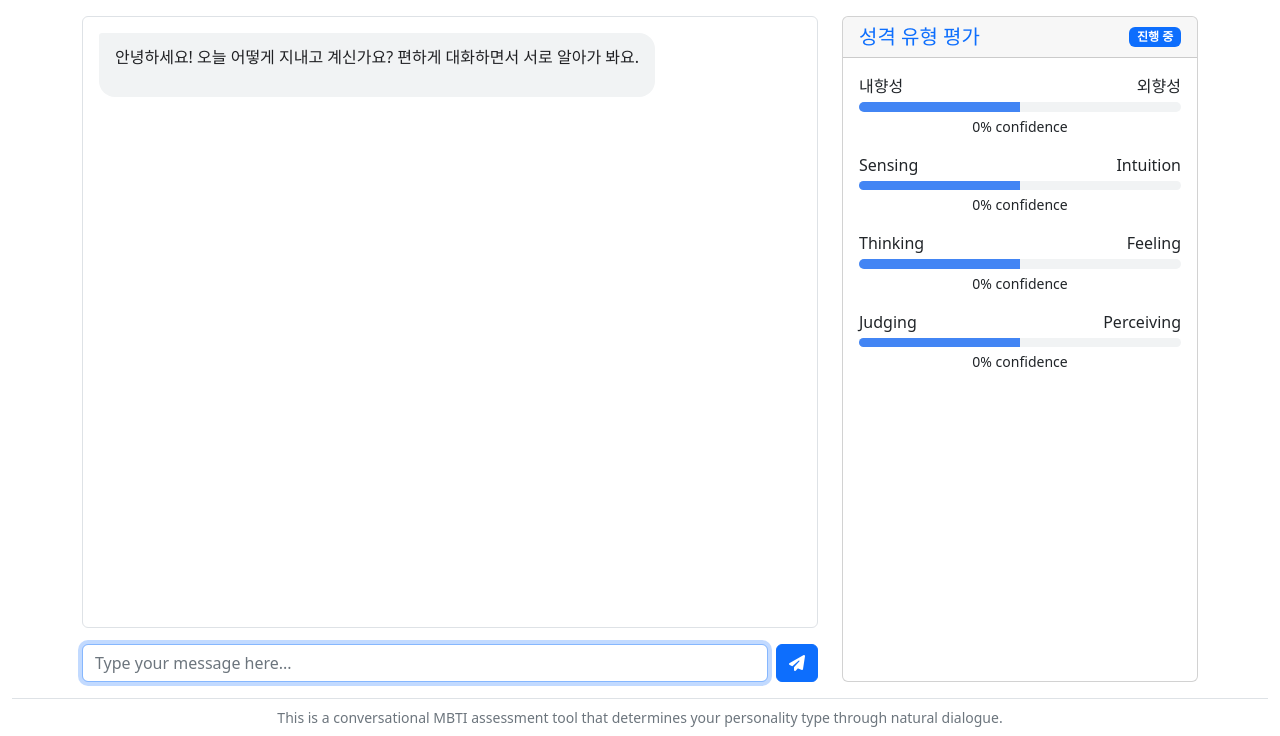
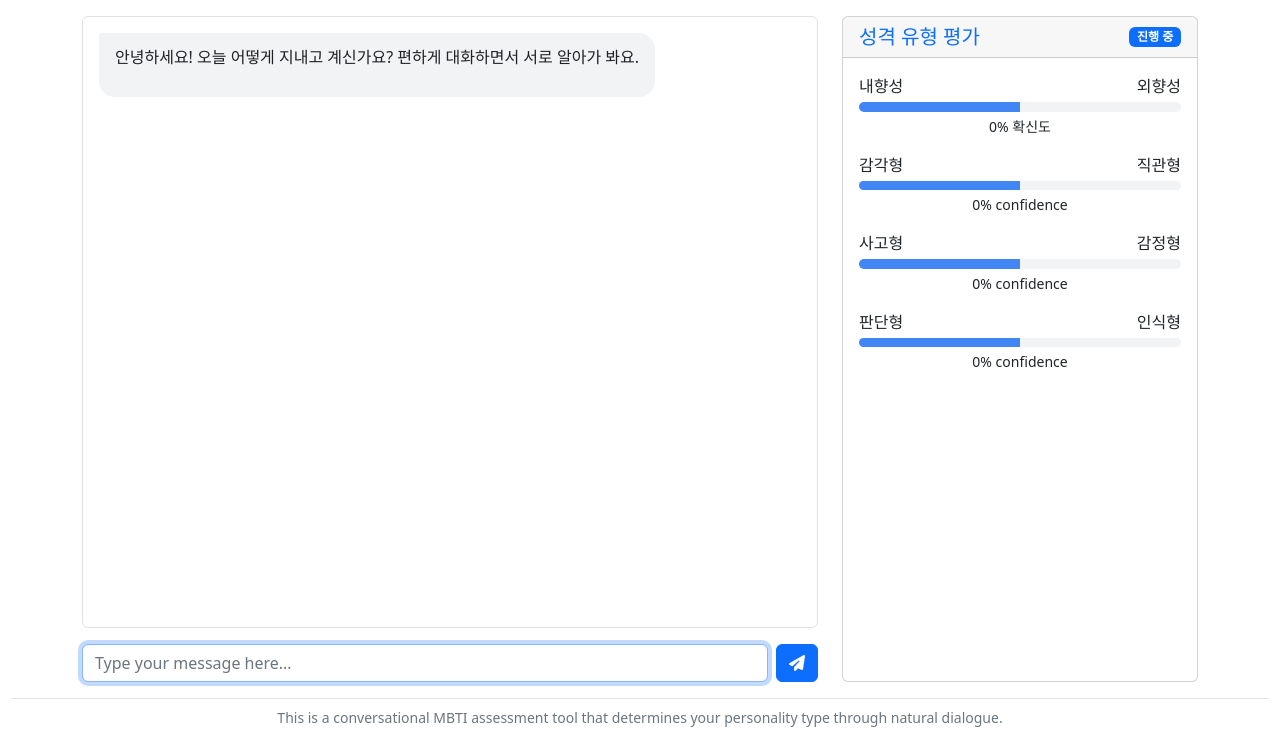
Before and after one commit to Minggyul/mbti-chat, a Flask app: page / in a window 1280 px wide. Shown: the part 64-800 px from the top of the page. Run offline with Flask 3, Linux system fonts and the light colour scheme; data comes from the database, SQL or seed files in the repository; data that the repository does not hold is empty.

Commit message:
Translate labels and status messages to Korean for better user experience
Translate confidence labels and status messages in static/js/chat.js and templates/index.html to Korean.

Replit-Commit-Author: Agent
Replit-Commit-Session-Id: 35ea88d1-e0dd-4793-80cc-ac79215e68f2
Replit-Commit-Screenshot-Url: https://storage.googleapis.com/screenshot-production-us-central1/2bdced16-8a9a-4842-9149-9be0d3b0c478/11666e0e-51e3-4f02-a4bc-1299f9ba354c.jpg

```diff
--- a/static/js/chat.js
+++ b/static/js/chat.js
@@ -165,7 +165,7 @@ document.addEventListener('DOMContentLoaded', function() {
         // Where 0 is fully I and 100 is fully E
         const eiPercent = ((eiScore + 1) / 2) * 100;
         eiProgress.style.width = `${eiPercent}%`;
-        eiConfidence.textContent = `${Math.round(eiConfVal)}% confidence`;
+        eiConfidence.textContent = `${Math.round(eiConfVal)}% 확신도`;
 
         // S/N dimension
         const snScore = assessmentState.S_N.score;
@@ -175,7 +175,7 @@ document.addEventListener('DOMContentLoaded', function() {
         // Where 0 is fully S and 100 is fully N
         const snPercent = ((snScore + 1) / 2) * 100;
         snProgress.style.width = `${snPercent}%`;
-        snConfidence.textContent = `${Math.round(snConfVal)}% confidence`;
+        snConfidence.textContent = `${Math.round(snConfVal)}% 확신도`;
 
         // T/F dimension
         const tfScore = assessmentState.T_F.score;
@@ -185,7 +185,7 @@ document.addEventListener('DOMContentLoaded', function() {
         // Where 0 is fully T and 100 is fully F
         const tfPercent = ((tfScore + 1) / 2) * 100;
         tfProgress.style.width = `${tfPercent}%`;
-        tfConfidence.textContent = `${Math.round(tfConfVal)}% confidence`;
+        tfConfidence.textContent = `${Math.round(tfConfVal)}% 확신도`;
 
         // J/P dimension
         const jpScore = assessmentState.J_P.score;
@@ -195,7 +195,7 @@ document.addEventListener('DOMContentLoaded', function() {
         // Where 0 is fully J and 100 is fully P
         const jpPercent = ((jpScore + 1) / 2) * 100;
         jpProgress.style.width = `${jpPercent}%`;
-        jpConfidence.textContent = `${Math.round(jpConfVal)}% confidence`;
+        jpConfidence.textContent = `${Math.round(jpConfVal)}% 확신도`;
 
         // Set colors based on confidence
         setProgressBarColors([
@@ -225,8 +225,8 @@ document.addEventListener('DOMContentLoaded', function() {
     // Complete assessment and show results
     function completeAssessment(data) {
         // Update status
-        assessmentStatus.textContent = 'Complete';
-        assessmentStatus.classList.remove('bg-secondary');
+        assessmentStatus.textContent = '완료';
+        assessmentStatus.classList.remove('bg-primary');
         assessmentStatus.classList.add('bg-success');
 
         // Show results section
@@ -273,9 +273,9 @@ document.addEventListener('DOMContentLoaded', function() {
         // Reset UI
         chatMessages.innerHTML = '';
         resultsSection.classList.add('d-none');
-        assessmentStatus.textContent = 'In Progress';
+        assessmentStatus.textContent = '진행 중';
         assessmentStatus.classList.remove('bg-success');
-        assessmentStatus.classList.add('bg-secondary');
+        assessmentStatus.classList.add('bg-primary');
 
         // Reset progress bars
         eiProgress.style.width = '50%';
@@ -283,10 +283,10 @@ document.addEventListener('DOMContentLoaded', function() {
         tfProgress.style.width = '50%';
         jpProgress.style.width = '50%';
 
-        eiConfidence.textContent = '0% confidence';
-        snConfidence.textContent = '0% confidence';
-        tfConfidence.textContent = '0% confidence';
-        jpConfidence.textContent = '0% confidence';
+        eiConfidence.textContent = '0% 확신도';
+        snConfidence.textContent = '0% 확신도';
+        tfConfidence.textContent = '0% 확신도';
+        jpConfidence.textContent = '0% 확신도';
 
         // 메시지 진행도 관련 기능 제거
 
--- a/templates/index.html
+++ b/templates/index.html
@@ -69,14 +69,14 @@
                                         <div id="eiProgress" class="progress-bar" role="progressbar" style="width: 50%"></div>
                                     </div>
                                     <div class="text-center mt-1 small">
-                                        <span id="eiConfidence">0% confidence</span>
+                                        <span id="eiConfidence">0% 확신도</span>
                                     </div>
                                 </div>
 
                                 <div class="dimension-container mb-3">
                                     <div class="d-flex justify-content-between mb-1">
-                                        <span class="dimension-label">Sensing</span>
-                                        <span class="dimension-label">Intuition</span>
+                                        <span class="dimension-label">감각형</span>
+                                        <span class="dimension-label">직관형</span>
                                     </div>
                                     <div class="progress">
                                         <div id="snProgress" class="progress-bar" role="progressbar" style="width: 50%"></div>
@@ -88,8 +88,8 @@
 
                                 <div class="dimension-container mb-3">
                                     <div class="d-flex justify-content-between mb-1">
-                                        <span class="dimension-label">Thinking</span>
-                                        <span class="dimension-label">Feeling</span>
+                                        <span class="dimension-label">사고형</span>
+                                        <span class="dimension-label">감정형</span>
                                     </div>
                                     <div class="progress">
                                         <div id="tfProgress" class="progress-bar" role="progressbar" style="width: 50%"></div>
@@ -101,8 +101,8 @@
 
                                 <div class="dimension-container mb-3">
                                     <div class="d-flex justify-content-between mb-1">
-                                        <span class="dimension-label">Judging</span>
-                                        <span class="dimension-label">Perceiving</span>
+                                        <span class="dimension-label">판단형</span>
+                                        <span class="dimension-label">인식형</span>
                                     </div>
                                     <div class="progress">
                                         <div id="jpProgress" class="progress-bar" role="progressbar" style="width: 50%"></div>
```
